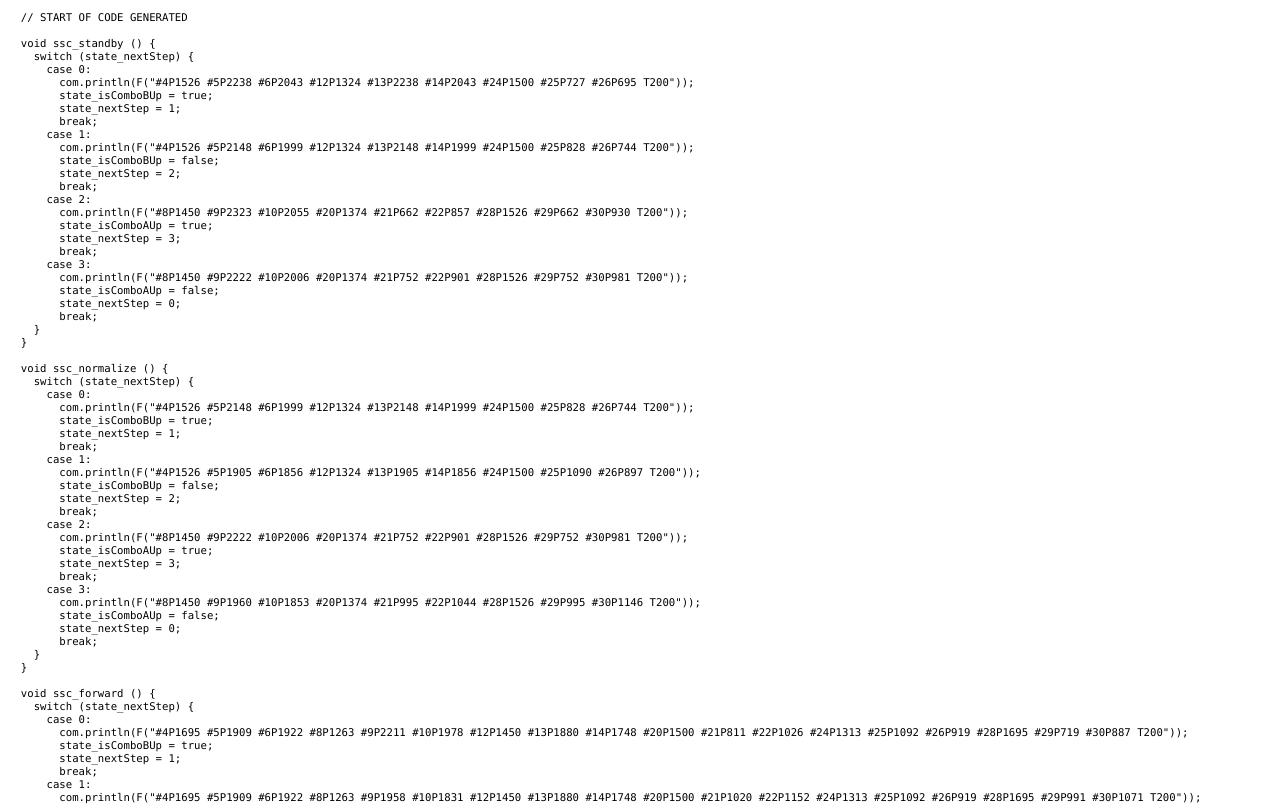
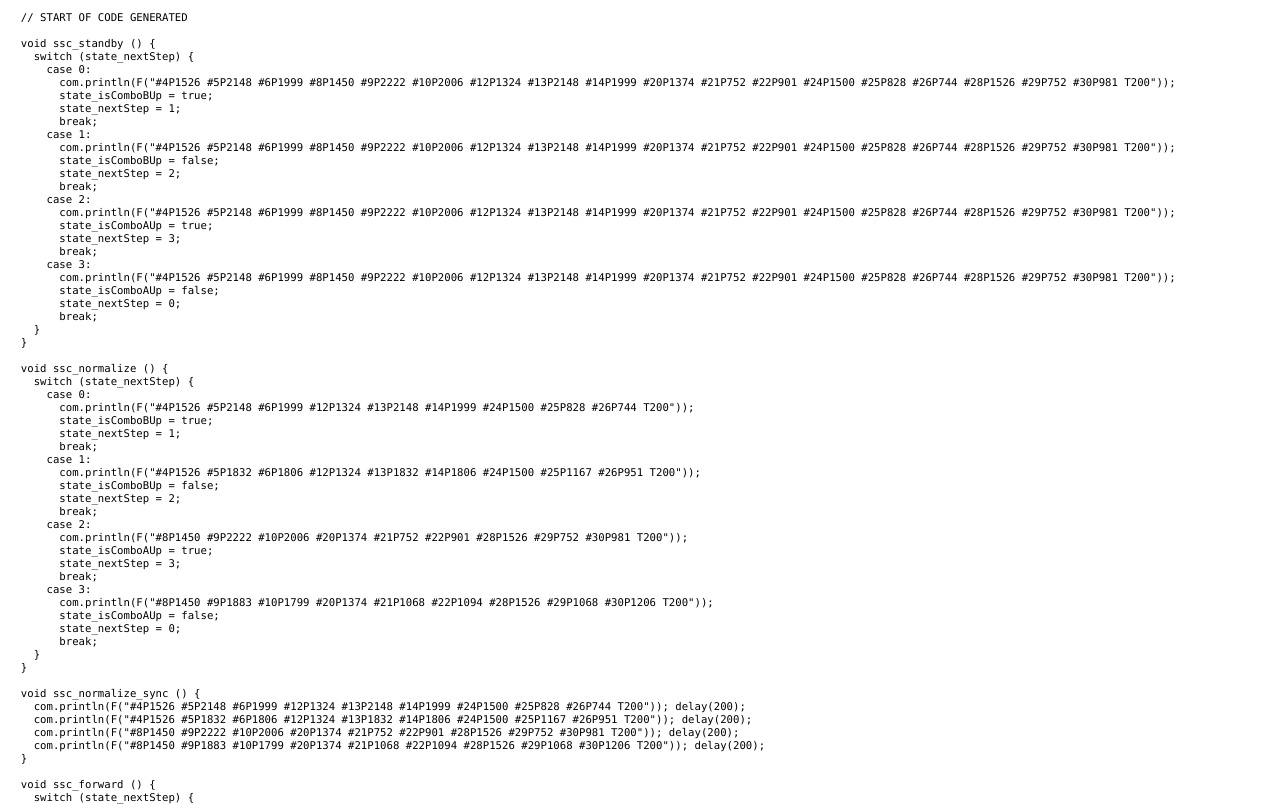
Before and after one commit to Arsfiqball/tirtapods-x, a plain HTML site: page transpiler.html in a window 1280 px wide. Shown: the top 804 px of the page. Drawn offline with Linux system fonts and the light colour scheme.

Commit message:
Changes: Utilize sit down standby mode Utilize debug mode Adjust legs movement correcting flame detection Add syncronous movement correcting obstacle detection

```diff
--- a/transpiler.html
+++ b/transpiler.html
@@ -108,320 +108,320 @@
 
     const new_steps_forward = {
       L1: [
-        [6, 2, -6],
-        [6, 2, -6],
-        [6, 6, -4.5],
-        [6, 6, -6],
+        [6, 2.5, -6.5],
+        [6, 2.5, -6.5],
+        [6, 5.5, -4.5],
+        [6, 5.5, -6.5],
       ],
       L2: [
-        [6.6,  2, -4.5],
-        [6.6,  2, -6],
-        [6.6, -2, -6],
-        [6.6, -2, -6],
+        [6.6,  1.5, -4.5],
+        [6.6,  1.5, -6.5],
+        [6.6, -1.5, -6.5],
+        [6.6, -1.5, -6.5],
       ],
       L3: [
-        [6, 6, -6],
-        [6, 6, -6],
-        [6, 2, -4.5],
-        [6, 2, -6],
+        [6, 5.5, -6.5],
+        [6, 5.5, -6.5],
+        [6, 2.5, -4.5],
+        [6, 2.5, -6.5],
       ],
       R1: [
-        [6, 6, -4.5],
-        [6, 6, -6],
-        [6, 2, -6],
-        [6, 2, -6],
+        [6, 5.5, -4.5],
+        [6, 5.5, -6.5],
+        [6, 2.5, -6.5],
+        [6, 2.5, -6.5],
       ],
       R2: [
-        [6.6, -2, -6],
-        [6.6, -2, -6],
-        [6.6,  2, -4.5],
-        [6.6,  2, -6],
+        [6.6, -1.5, -6.5],
+        [6.6, -1.5, -6.5],
+        [6.6,  1.5, -4.5],
+        [6.6,  1.5, -6.5],
       ],
       R3: [
-        [6, 2, -4.5],
-        [6, 2, -6],
-        [6, 6, -6],
-        [6, 6, -6],
+        [6, 2.5, -4.5],
+        [6, 2.5, -6.5],
+        [6, 5.5, -6.5],
+        [6, 5.5, -6.5],
       ]
     }
 
     const new_steps_backward = {
       L1: [
-        [6, 6, -6],
-        [6, 6, -6],
-        [6, 2, -4.5],
-        [6, 2, -6],
+        [6, 5.5, -6.5],
+        [6, 5.5, -6.5],
+        [6, 2.5, -4.5],
+        [6, 2.5, -6.5],
       ],
       L2: [
-        [6.6, -2, -4.5],
-        [6.6, -2, -6],
-        [6.6,  2, -6],
-        [6.6,  2, -6],
+        [6.6, -1.5, -4.5],
+        [6.6, -1.5, -6.5],
+        [6.6,  1.5, -6.5],
+        [6.6,  1.5, -6.5],
       ],
       L3: [
-        [6, 2, -6],
-        [6, 2, -6],
-        [6, 6, -4.5],
-        [6, 6, -6],
+        [6, 2.5, -6.5],
+        [6, 2.5, -6.5],
+        [6, 5.5, -4.5],
+        [6, 5.5, -6.5],
       ],
       R1: [
-        [6, 2, -4.5],
-        [6, 2, -6],
-        [6, 6, -6],
-        [6, 6, -6],
+        [6, 2.5, -4.5],
+        [6, 2.5, -6.5],
+        [6, 5.5, -6.5],
+        [6, 5.5, -6.5],
       ],
       R2: [
-        [6.6,  2, -6],
-        [6.6,  2, -6],
-        [6.6, -2, -4.5],
-        [6.6, -2, -6],
+        [6.6,  1.5, -6.5],
+        [6.6,  1.5, -6.5],
+        [6.6, -1.5, -4.5],
+        [6.6, -1.5, -6.5],
       ],
       R3: [
-        [6, 6, -4.5],
-        [6, 6, -6],
-        [6, 2, -6],
-        [6, 2, -6],
+        [6, 5.5, -4.5],
+        [6, 5.5, -6.5],
+        [6, 2.5, -6.5],
+        [6, 2.5, -6.5],
       ]
     }
 
     const new_steps_rotate_cw = {
       L1: [
-        [7.5, 2.5, -6],
-        [7.5, 2.5, -6],
+        [7.5, 2.5, -6.5],
+        [7.5, 2.5, -6.5],
         [4.5, 5.5, -4.5],
-        [4.5, 5.5, -6],
+        [4.5, 5.5, -6.5],
       ],
       L2: [
         [6.6, 1.5, -4.5],
-        [6.6, 1.5, -6],
-        [6.6, -1.5, -6],
-        [6.6, -1.5, -6],
+        [6.6, 1.5, -6.5],
+        [6.6, -1.5, -6.5],
+        [6.6, -1.5, -6.5],
       ],
       L3: [
-        [4.5, 5.5, -6],
-        [4.5, 5.5, -6],
+        [4.5, 5.5, -6.5],
+        [4.5, 5.5, -6.5],
         [7.5, 2.5, -4.5],
-        [7.5, 2.5, -6],
+        [7.5, 2.5, -6.5],
       ],
       R1: [
         [7.5, 2.5, -4.5],
-        [7.5, 2.5, -6],
-        [4.5, 5.5, -6],
-        [4.5, 5.5, -6],
+        [7.5, 2.5, -6.5],
+        [4.5, 5.5, -6.5],
+        [4.5, 5.5, -6.5],
       ],
       R2: [
-        [6.6, 1.5, -6],
-        [6.6, 1.5, -6],
+        [6.6, 1.5, -6.5],
+        [6.6, 1.5, -6.5],
         [6.6, -1.5, -4.5],
-        [6.6, -1.5, -6],
+        [6.6, -1.5, -6.5],
       ],
       R3: [
         [4.5, 5.5, -4.5],
-        [4.5, 5.5, -6],
-        [7.5, 2.5, -6],
-        [7.5, 2.5, -6],
+        [4.5, 5.5, -6.5],
+        [7.5, 2.5, -6.5],
+        [7.5, 2.5, -6.5],
       ]
     }
 
     const new_steps_rotate_cw_less = {
       L1: [
-        [6.5, 3.5, -6],
-        [6.5, 3.5, -6],
+        [6.5, 3.5, -6.5],
+        [6.5, 3.5, -6.5],
         [5.5, 4.5, -4.5],
-        [5.5, 4.5, -6],
+        [5.5, 4.5, -6.5],
       ],
       L2: [
         [6.6, 0.5, -4.5],
-        [6.6, 0.5, -6],
-        [6.6, -0.5, -6],
-        [6.6, -0.5, -6],
+        [6.6, 0.5, -6.5],
+        [6.6, -0.5, -6.5],
+        [6.6, -0.5, -6.5],
       ],
       L3: [
-        [5.5, 4.5, -6],
-        [5.5, 4.5, -6],
+        [5.5, 4.5, -6.5],
+        [5.5, 4.5, -6.5],
         [6.5, 3.5, -4.5],
-        [6.5, 3.5, -6],
+        [6.5, 3.5, -6.5],
       ],
       R1: [
         [6.5, 3.5, -4.5],
-        [6.5, 3.5, -6],
-        [5.5, 4.5, -6],
-        [5.5, 4.5, -6],
+        [6.5, 3.5, -6.5],
+        [5.5, 4.5, -6.5],
+        [5.5, 4.5, -6.5],
       ],
       R2: [
-        [6.6, 0.5, -6],
-        [6.6, 0.5, -6],
+        [6.6, 0.5, -6.5],
+        [6.6, 0.5, -6.5],
         [6.6, -0.5, -4.5],
-        [6.6, -0.5, -6],
+        [6.6, -0.5, -6.5],
       ],
       R3: [
         [5.5, 4.5, -4.5],
-        [5.5, 4.5, -6],
-        [6.5, 3.5, -6],
-        [6.5, 3.5, -6],
+        [5.5, 4.5, -6.5],
+        [6.5, 3.5, -6.5],
+        [6.5, 3.5, -6.5],
       ]
     }
 
     const new_steps_rotate_ccw = {
       L1: [
-        [4.5, 5.5, -6],
-        [4.5, 5.5, -6],
+        [4.5, 5.5, -6.5],
+        [4.5, 5.5, -6.5],
         [7.5, 2.5, -4.5],
-        [7.5, 2.5, -6],
+        [7.5, 2.5, -6.5],
       ],
       L2: [
         [6.6, -1.5, -4.5],
-        [6.6, -1.5, -6],
-        [6.6, 1.5, -6],
-        [6.6, 1.5, -6],
+        [6.6, -1.5, -6.5],
+        [6.6, 1.5, -6.5],
+        [6.6, 1.5, -6.5],
       ],
       L3: [
-        [7.5, 2.5, -6],
-        [7.5, 2.5, -6],
+        [7.5, 2.5, -6.5],
+        [7.5, 2.5, -6.5],
         [4.5, 5.5, -4.5],
-        [4.5, 5.5, -6],
+        [4.5, 5.5, -6.5],
       ],
       R1: [
         [4.5, 5.5, -4.5],
-        [4.5, 5.5, -6],
-        [7.5, 2.5, -6],
-        [7.5, 2.5, -6],
+        [4.5, 5.5, -6.5],
+        [7.5, 2.5, -6.5],
+        [7.5, 2.5, -6.5],
       ],
       R2: [
-        [6.6, -1.5, -6],
-        [6.6, -1.5, -6],
+        [6.6, -1.5, -6.5],
+        [6.6, -1.5, -6.5],
         [6.6, 1.5, -4.5],
-        [6.6, 1.5, -6],
+        [6.6, 1.5, -6.5],
       ],
       R3: [
         [7.5, 2.5, -4.5],
-        [7.5, 2.5, -6],
-        [4.5, 5.5, -6],
-        [4.5, 5.5, -6],
+        [7.5, 2.5, -6.5],
+        [4.5, 5.5, -6.5],
+        [4.5, 5.5, -6.5],
       ]
     }
 
     const new_steps_rotate_ccw_less = {
       L1: [
-        [5.5, 4.5, -6],
-        [5.5, 4.5, -6],
+        [5.5, 4.5, -6.5],
+        [5.5, 4.5, -6.5],
         [6.5, 3.5, -4.5],
-        [6.5, 3.5, -6],
+        [6.5, 3.5, -6.5],
       ],
       L2: [
         [6.6, -0.5, -4.5],
-        [6.6, -0.5, -6],
-        [6.6, 0.5, -6],
-        [6.6, 0.5, -6],
+        [6.6, -0.5, -6.5],
+        [6.6, 0.5, -6.5],
+        [6.6, 0.5, -6.5],
       ],
       L3: [
-        [6.5, 3.5, -6],
-        [6.5, 3.5, -6],
+        [6.5, 3.5, -6.5],
+        [6.5, 3.5, -6.5],
         [5.5, 4.5, -4.5],
-        [5.5, 4.5, -6],
+        [5.5, 4.5, -6.5],
       ],
       R1: [
         [5.5, 4.5, -4.5],
-        [5.5, 4.5, -6],
-        [6.5, 3.5, -6],
-        [6.5, 3.5, -6],
+        [5.5, 4.5, -6.5],
+        [6.5, 3.5, -6.5],
+        [6.5, 3.5, -6.5],
       ],
       R2: [
-        [6.6, -0.5, -6],
-        [6.6, -0.5, -6],
+        [6.6, -0.5, -6.5],
+        [6.6, -0.5, -6.5],
         [6.6, 0.5, -4.5],
-        [6.6, 0.5, -6],
+        [6.6, 0.5, -6.5],
       ],
       R3: [
         [6.5, 3.5, -4.5],
-        [6.5, 3.5, -6],
-        [5.5, 4.5, -6],
-        [5.5, 4.5, -6],
+        [6.5, 3.5, -6.5],
+        [5.5, 4.5, -6.5],
+        [5.5, 4.5, -6.5],
       ]
     }
 
     const new_steps_right = {
       L1: [
-        [8, 4, -6],
-        [8, 4, -6],
+        [8, 4, -6.5],
+        [8, 4, -6.5],
         [5, 4, -4.5],
-        [5, 4, -6],
+        [5, 4, -6.5],
       ],
       L2: [
         [5.6, 0, -4.5],
-        [5.6, 0, -6],
-        [8.6, 0, -6],
-        [8.6, 0, -6],
+        [5.6, 0, -6.5],
+        [8.6, 0, -6.5],
+        [8.6, 0, -6.5],
       ],
       L3: [
-        [8, 4, -6],
-        [8, 4, -6],
+        [8, 4, -6.5],
+        [8, 4, -6.5],
         [5, 4, -4.5],
-        [5, 4, -6],
+        [5, 4, -6.5],
       ],
       R1: [
         [8, 4, -4.5],
-        [8, 4, -6],
-        [5, 4, -6],
-        [5, 4, -6],
+        [8, 4, -6.5],
+        [5, 4, -6.5],
+        [5, 4, -6.5],
       ],
       R2: [
-        [5.6, 0, -6],
-        [5.6, 0, -6],
+        [5.6, 0, -6.5],
+        [5.6, 0, -6.5],
         [8.6, 0, -4.5],
-        [8.6, 0, -6],
+        [8.6, 0, -6.5],
       ],
       R3: [
         [8, 4, -4.5],
-        [8, 4, -6],
-        [5, 4, -6],
-        [5, 4, -6],
+        [8, 4, -6.5],
+        [5, 4, -6.5],
+        [5, 4, -6.5],
       ]
     }
 
     const new_steps_left = {
       L1: [
-        [5, 4, -6],
-        [5, 4, -6],
+        [5, 4, -6.5],
+        [5, 4, -6.5],
         [8, 4, -4.5],
-        [8, 4, -6],
+        [8, 4, -6.5],
       ],
       L2: [
         [8.6, 0, -4.5],
-        [8.6, 0, -6],
-        [5.6, 0, -6],
-        [5.6, 0, -6],
+        [8.6, 0, -6.5],
+        [5.6, 0, -6.5],
+        [5.6, 0, -6.5],
       ],
       L3: [
-        [5, 4, -6],
-        [5, 4, -6],
+        [5, 4, -6.5],
+        [5, 4, -6.5],
         [8, 4, -4.5],
-        [8, 4, -6],
+        [8, 4, -6.5],
       ],
       R1: [
         [5, 4, -4.5],
-        [5, 4, -6],
-        [8, 4, -6],
-        [8, 4, -6],
+        [5, 4, -6.5],
+        [8, 4, -6.5],
+        [8, 4, -6.5],
       ],
       R2: [
-        [8.6, 0, -6],
-        [8.6, 0, -6],
+        [8.6, 0, -6.5],
+        [8.6, 0, -6.5],
         [5.6, 0, -4.5],
-        [5.6, 0, -6],
+        [5.6, 0, -6.5],
       ],
       R3: [
         [5, 4, -4.5],
-        [5, 4, -6],
-        [8, 4, -6],
-        [8, 4, -6],
+        [5, 4, -6.5],
+        [8, 4, -6.5],
+        [8, 4, -6.5],
       ]
     }
 
     const new_steps_normalize = {
       L1: [
         [6, 4, -4.5],
-        [6, 4, -6],
+        [6, 4, -6.5],
         null,
         null,
       ],
@@ -429,11 +429,11 @@
         null,
         null,
         [6.6, 0, -4.5],
-        [6.6, 0, -6],
+        [6.6, 0, -6.5],
       ],
       L3: [
         [6, 4, -4.5],
-        [6, 4, -6],
+        [6, 4, -6.5],
         null,
         null,
       ],
@@ -441,11 +441,11 @@
         null,
         null,
         [6, 4, -4.5],
-        [6, 4, -6],
+        [6, 4, -6.5],
       ],
       R2: [
         [6.6, 0, -4.5],
-        [6.6, 0, -6],
+        [6.6, 0, -6.5],
         null,
         null,
       ],
@@ -453,123 +453,123 @@
         null,
         null,
         [6, 4, -4.5],
-        [6, 4, -6],
+        [6, 4, -6.5],
       ]
     }
 
     const new_steps_turn_right = {
       L1: [
-        [6, 2, -6],
-        [6, 2, -6],
-        [5.5, 4.5, -4.5],
-        [5.5, 4.5, -6],
+        [6, 2.5, -6.5],
+        [6, 2.5, -6.5],
+        [4.5, 5.5, -4.5],
+        [4.5, 5.5, -6.5],
       ],
       L2: [
-        [6.6,  2, -4.5],
-        [6.6,  2, -6],
-        [6.6, -0.5, -6],
-        [6.6, -0.5, -6],
+        [6.6,  1.5, -4.5],
+        [6.6,  1.5, -6.5],
+        [6.6, -1.5, -6.5],
+        [6.6, -1.5, -6.5],
       ],
       L3: [
-        [6, 6, -6],
-        [6, 6, -6],
-        [6.5, 3.5, -4.5],
-        [6.5, 3.5, -6],
+        [6, 5.5, -6.5],
+        [6, 5.5, -6.5],
+        [7.5, 2.5, -4.5],
+        [7.5, 2.5, -6.5],
       ],
       R1: [
-        [6, 6, -4.5],
-        [6, 6, -6],
-        [5.5, 4.5, -6],
-        [5.5, 4.5, -6],
+        [6, 5.5, -4.5],
+        [6, 5.5, -6.5],
+        [4.5, 5.5, -6.5],
+        [4.5, 5.5, -6.5],
       ],
       R2: [
-        [6.6, -2, -6],
-        [6.6, -2, -6],
-        [6.6, -0.5, -4.5],
-        [6.6, -0.5, -6],
+        [6.6, -1.5, -6.5],
+        [6.6, -1.5, -6.5],
+        [6.6, -1.5, -4.5],
+        [6.6, -1.5, -6.5],
       ],
       R3: [
-        [6, 2, -4.5],
-        [6, 2, -6],
-        [6.5, 3.5, -6],
-        [6.5, 3.5, -6],
+        [6, 2.5, -4.5],
+        [6, 2.5, -6.5],
+        [7.5, 2.5, -6.5],
+        [7.5, 2.5, -6.5],
       ]
     }
 
     const new_steps_turn_left = {
       L1: [
-        [6, 2, -6],
-        [6, 2, -6],
+        [6, 2.5, -6.5],
+        [6, 2.5, -6.5],
         [7.5, 2.5, -4.5],
-        [7.5, 2.5, -6],
+        [7.5, 2.5, -6.5],
       ],
       L2: [
-        [6.6,  2, -4.5],
-        [6.6,  2, -6],
-        [6.6, 1.5, -6],
-        [6.6, 1.5, -6],
+        [6.6, 1.5, -4.5],
+        [6.6, 1.5, -6.5],
+        [6.6, 1.5, -6.5],
+        [6.6, 1.5, -6.5],
       ],
       L3: [
-        [6, 6, -6],
-        [6, 6, -6],
+        [6, 5.5, -6.5],
+        [6, 5.5, -6.5],
         [4.5, 5.5, -4.5],
-        [4.5, 5.5, -6],
+        [4.5, 5.5, -6.5],
       ],
       R1: [
-        [6, 6, -4.5],
-        [6, 6, -6],
-        [7.5, 2.5, -6],
-        [7.5, 2.5, -6],
+        [6, 5.5, -4.5],
+        [6, 5.5, -6.5],
+        [7.5, 2.5, -6.5],
+        [7.5, 2.5, -6.5],
       ],
       R2: [
-        [6.6, -2, -6],
-        [6.6, -2, -6],
-        [6.6, 1.5, -4.5],
-        [6.6, 1.5, -6],
+        [6.6, -1.5, -6.5],
+        [6.6, -1.5, -6.5],
+        [6.6,  1.5, -4.5],
+        [6.6,  1.5, -6.5],
       ],
       R3: [
-        [6, 2, -4.5],
-        [6, 2, -6],
-        [4.5, 5.5, -6],
-        [4.5, 5.5, -6],
+        [6, 2.5, -4.5],
+        [6, 2.5, -6.5],
+        [4.5, 5.5, -6.5],
+        [4.5, 5.5, -6.5],
       ]
     }
 
     const new_steps_standby = {
       L1: [
-        [6, 4, -4],
         [6, 4, -4.5],
-        null,
-        null,
+        [6, 4, -4.5],
+        [6, 4, -4.5],
+        [6, 4, -4.5],
       ],
       L2: [
-        null,
-        null,
-        [6.6, 0, -4],
+        [6.6, 0, -4.5],
+        [6.6, 0, -4.5],
+        [6.6, 0, -4.5],
         [6.6, 0, -4.5],
       ],
       L3: [
-        [6, 4, -4],
         [6, 4, -4.5],
-        null,
-        null,
+        [6, 4, -4.5],
+        [6, 4, -4.5],
+        [6, 4, -4.5],
       ],
       R1: [
-        null,
-        null,
-        [6, 4, -4],
+        [6, 4, -4.5],
+        [6, 4, -4.5],
+        [6, 4, -4.5],
         [6, 4, -4.5],
       ],
       R2: [
-        [6.6, 0, -4],
         [6.6, 0, -4.5],
-        null,
-        null,
+        [6.6, 0, -4.5],
+        [6.6, 0, -4.5],
+        [6.6, 0, -4.5],
       ],
       R3: [
-        null,
-        null,
-        [6, 4, -4],
+        [6, 4, -4.5],
+        [6, 4, -4.5],
+        [6, 4, -4.5],
         [6, 4, -4.5],
       ]
     }
@@ -607,15 +607,41 @@
       }\n${tlevel(1)}}\n${tlevel(0)}}\n`
     }
 
+    function makeCodeSync (steps, fname) {
+      let iteration = [0, 1, 2, 3]
+
+      if (!steps) {
+        iteration = []
+      }
+
+      return `${tlevel(0)}void ${fname} () {\n${
+        iteration
+          .map(i => Object
+            .keys(steps)
+            .filter(key => steps[key][i])
+            .map(key => ({ degs: getAngularOfCartesian(steps[key][i][0], steps[key][i][1], steps[key][i][2]), chosen: key }))
+            .map(({ degs, chosen }) => (`${pcodes[chosen].teta}${leg[chosen].teta(degs.teta)} ${pcodes[chosen].beta}${leg[chosen].beta(degs.beta)} ${pcodes[chosen].alpha}${leg[chosen].alpha(degs.alpha)}`))
+            .join(' ')
+          )
+          .map((codes, index) => (`${tlevel(1)}com.println(F("${codes} T200")); delay(200);`))
+          .join("\n")
+      }\n${tlevel(0)}}\n`
+    }
+
     document.querySelector('#transpiled').innerHTML = `${tlevel(0)}// START OF CODE GENERATED\n\n` +
       makeCode(new_steps_standby, 'ssc_standby') + `\n` +
       makeCode(new_steps_normalize, 'ssc_normalize') + `\n` +
+      makeCodeSync(new_steps_normalize, 'ssc_normalize_sync') + `\n` +
       makeCode(new_steps_forward, 'ssc_forward') + `\n` +
+      makeCodeSync(new_steps_forward, 'ssc_forward_sync') + `\n` +
       makeCode(new_steps_backward, 'ssc_backward') + `\n` +
+      makeCodeSync(new_steps_backward, 'ssc_backward_sync') + `\n` +
       makeCode(new_steps_right, 'ssc_shiftRight') + `\n` +
       makeCode(new_steps_left, 'ssc_shiftLeft') + `\n` +
       makeCode(new_steps_rotate_cw, 'ssc_rotateCW') + `\n` +
+      makeCodeSync(new_steps_rotate_cw, 'ssc_rotateCW_sync') + `\n` +
       makeCode(new_steps_rotate_ccw, 'ssc_rotateCCW') + `\n` +
+      makeCodeSync(new_steps_rotate_ccw, 'ssc_rotateCCW_sync') + `\n` +
       makeCode(new_steps_rotate_cw_less, 'ssc_rotateCWLess') + `\n` +
       makeCode(new_steps_rotate_ccw_less, 'ssc_rotateCCWLess') + `\n` +
       makeCode(new_steps_turn_right, 'ssc_turnRight') + `\n` +
```
Also changed, not shown: 13 other files.
